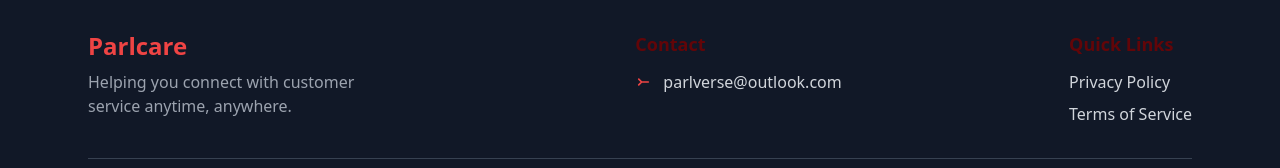
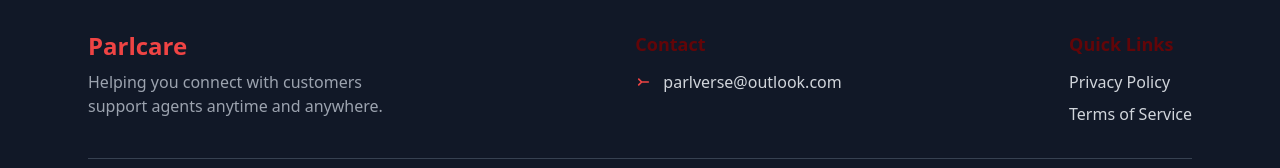
Before and after one commit to tanimowodavid/parlcare, a plain HTML site: page index.html in a window 1280 px wide. Shown: the part 1670-1838 px from the top of the page. Drawn offline with nearby package versions, Linux system fonts and the light colour scheme.

```diff
--- a/index.html
+++ b/index.html
@@ -202,7 +202,8 @@
           <div>
             <h2 class="text-2xl font-bold text-red-500">Parlcare</h2>
             <p class="mt-2 text-gray-400 max-w-xs">
-              Helping you connect with customer service anytime, anywhere.
+              Helping you connect with customers support agents anytime and
+              anywhere.
             </p>
           </div>
 
```
Also changed, not shown: privacy.html (+2 -1 lines), terms.html (+2 -1 lines).
